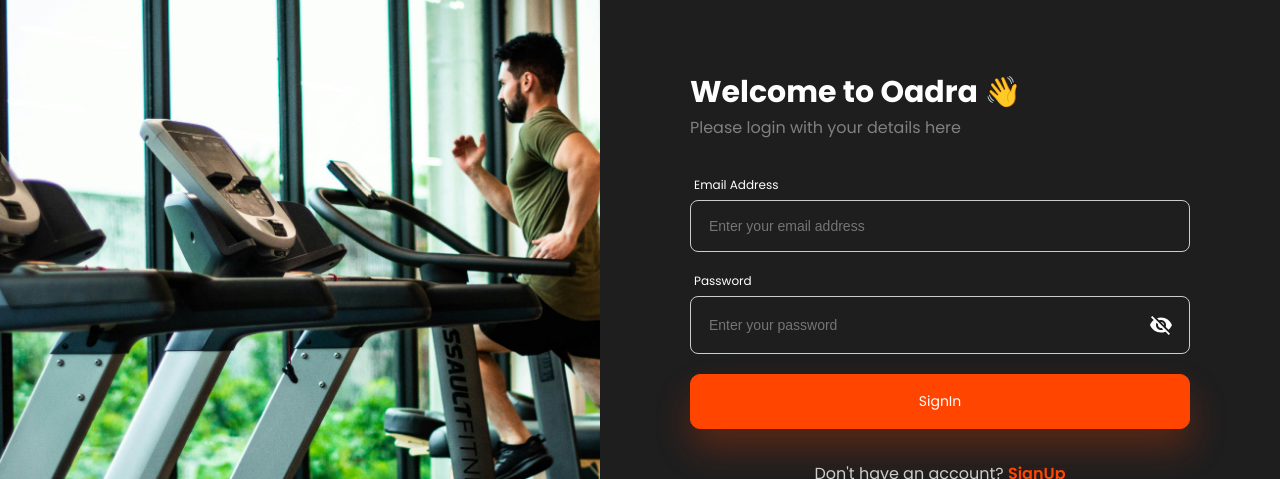
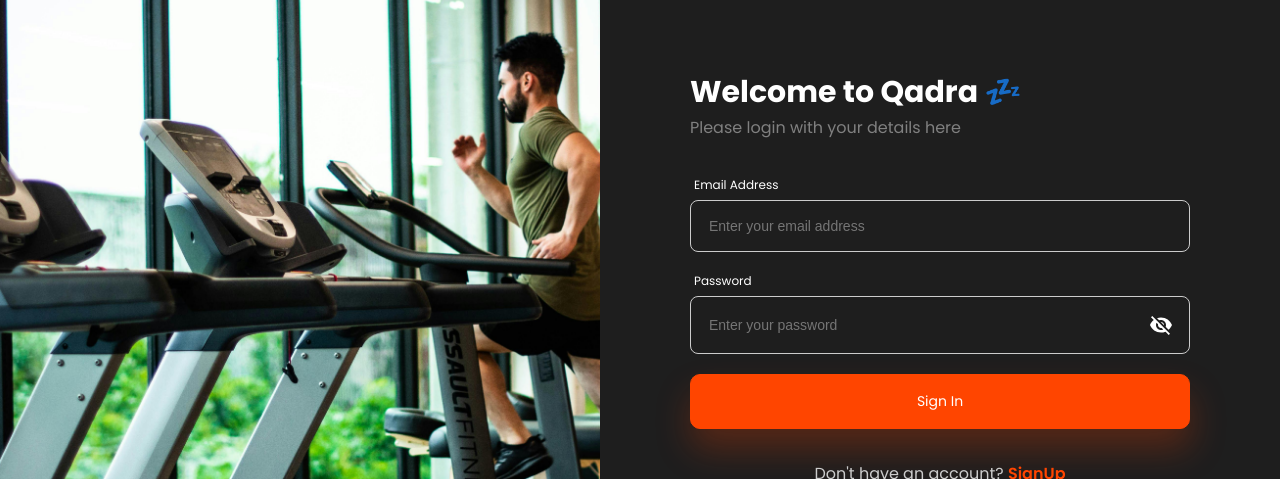
Before and after one commit to Raboooiii/Fitness-app-project, a React (Create React App) app in the folder client/: page /update-profile in a window 1280 px wide. Shown: the part 122-601 px from the top of the page. Built offline with nearby package versions, Linux system fonts and the light colour scheme.

Commit message:
Update SignIn.jsx

```diff
--- a/client/src/components/SignIn.jsx
+++ b/client/src/components/SignIn.jsx
@@ -1,3 +1,4 @@
+// src/components/SignIn.jsx
 import React, { useState } from "react";
 import styled from "styled-components";
 import TextInput from "./TextInput";
@@ -5,6 +6,7 @@ import Button from "./Button";
 import { UserSignIn } from "../api";
 import { useDispatch } from "react-redux";
 import { loginSuccess } from "../redux/reducers/userSlice";
+import SuccessModal from "./SuccessModal";
 
 const Container = styled.div`
   width: 100%;
@@ -26,7 +28,7 @@ const Span = styled.div`
   color: ${({ theme }) => theme.text_secondary + 90};
 `;
 
-const emailRegex = /^[^\s@]+@[^\s@]+\.[^\s@]+$/; // Email validation regex
+const emailRegex = /^[^\s@]+@[^\s@]+\.[^\s@]+$/;
 
 const SignIn = () => {
   const dispatch = useDispatch();
@@ -34,6 +36,7 @@ const SignIn = () => {
   const [buttonDisabled, setButtonDisabled] = useState(false);
   const [email, setEmail] = useState("");
   const [password, setPassword] = useState("");
+  const [showSuccessModal, setShowSuccessModal] = useState(false);
 
   const validateInputs = () => {
     if (!email || !password) {
@@ -41,32 +44,31 @@ const SignIn = () => {
       return false;
     }
 
-    // Validate email format
     if (!emailRegex.test(email)) {
-      console.log("Invalid email format:", email); // Debugging log
+      console.log("Invalid email format:", email);
       alert("Please enter a valid email address");
       return false;
     }
 
-    console.log("Email is valid:", email); // Debugging log
+    console.log("Email is valid:", email);
     return true;
   };
 
   const handleSignIn = async () => {
     setLoading(true);
     setButtonDisabled(true);
-    // Validate inputs before making the API call
+
     if (!validateInputs()) {
-      setLoading(false); // Reset loading state
-      setButtonDisabled(false); // Reset buttonDisabled state
+      setLoading(false);
+      setButtonDisabled(false);
       return;
     }
-    if (validateInputs()) {
+
     try {
       const response = await UserSignIn({ email, password });
       if (response && response.data) {
         dispatch(loginSuccess(response.data));
-          alert("Login Success");
+        setShowSuccessModal(true);
       } else {
         alert("Invalid response from server");
       }
@@ -77,13 +79,18 @@ const SignIn = () => {
       setLoading(false);
       setButtonDisabled(false);
     }
-    }
   };
 
   return (
     <Container>
+      {showSuccessModal && (
+        <SuccessModal
+          message="You have successfully logged in!"
+          onClose={() => setShowSuccessModal(false)}
+        />
+      )}
       <div>
-        <Title>Welcome to Oadra 👋</Title>
+        <Title>Welcome to Qadra 💤</Title>
         <Span>Please login with your details here</Span>
       </div>
       <div
@@ -107,7 +114,7 @@ const SignIn = () => {
           handelChange={(e) => setPassword(e.target.value)}
         />
         <Button
-          text="SignIn"
+          text="Sign In"
           onClick={handleSignIn}
           isLoading={loading}
           isDisabled={buttonDisabled}
```
Lines whose indentation alone changed are shown as unchanged.
